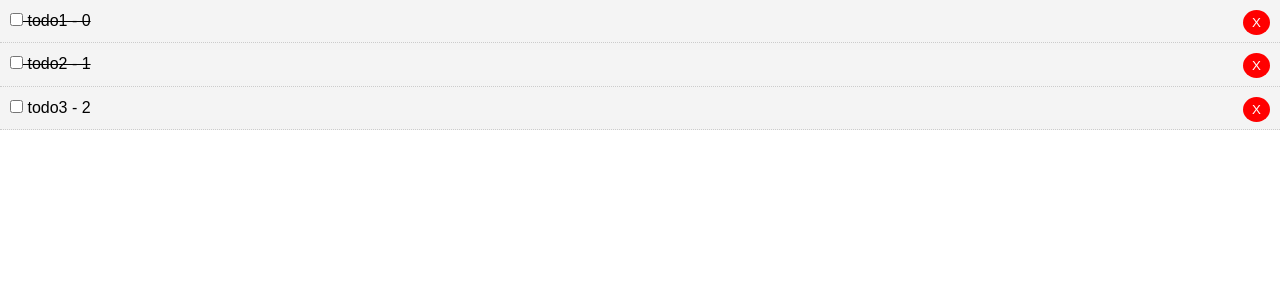
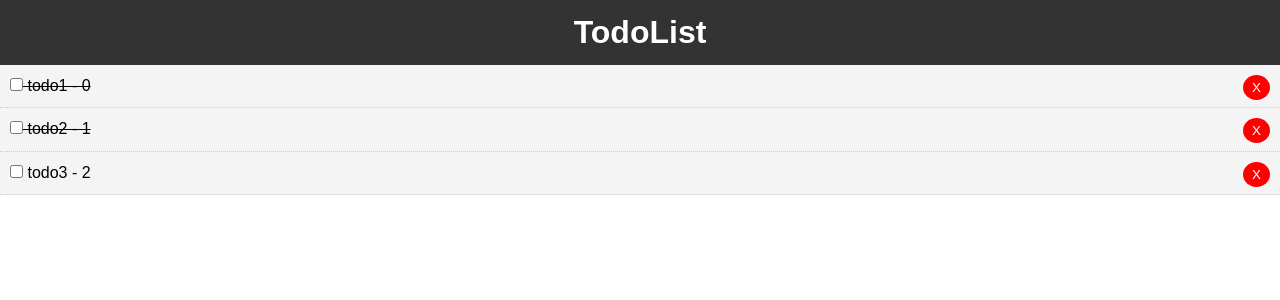
Before and after one commit to roliiii/vue-learning, a Vue app: page / in a window 1280 px wide. Shown: the top 300 px of the page. Built offline with nearby package versions, Linux system fonts and the light colour scheme.

Commit message:
add header

```diff
--- a/src/App.vue
+++ b/src/App.vue
@@ -1,15 +1,18 @@
 <template>
   <div id="app">
+    <Header />
     <Todos v-bind:todos="todos" v-on:del-todo="deleteTodo" />
   </div>
 </template>
 
 <script>
 import Todos from './components/Todos.vue'
+import Header from './components/layout/Header.vue'
 
 export default {
   name: 'App',
   components: {
+    Header,
     Todos
   },
   data(){
--- /dev/null
+++ b/src/components/layout/Header.vue
@@ -0,0 +1,25 @@
+<template>
+    <div class="header">
+        <h1>TodoList</h1>
+    </div>
+</template>
+
+<script>
+export default {
+    name: "Header"
+}
+</script>
+
+<style scoped>
+  .header {
+    background: #333;
+    color: #fff;
+    text-align: center;
+    padding: 10px;
+  }
+  .header a {
+    color: #fff;
+    padding-right: 5px;
+    text-decoration: none;
+  }
+</style>
```
